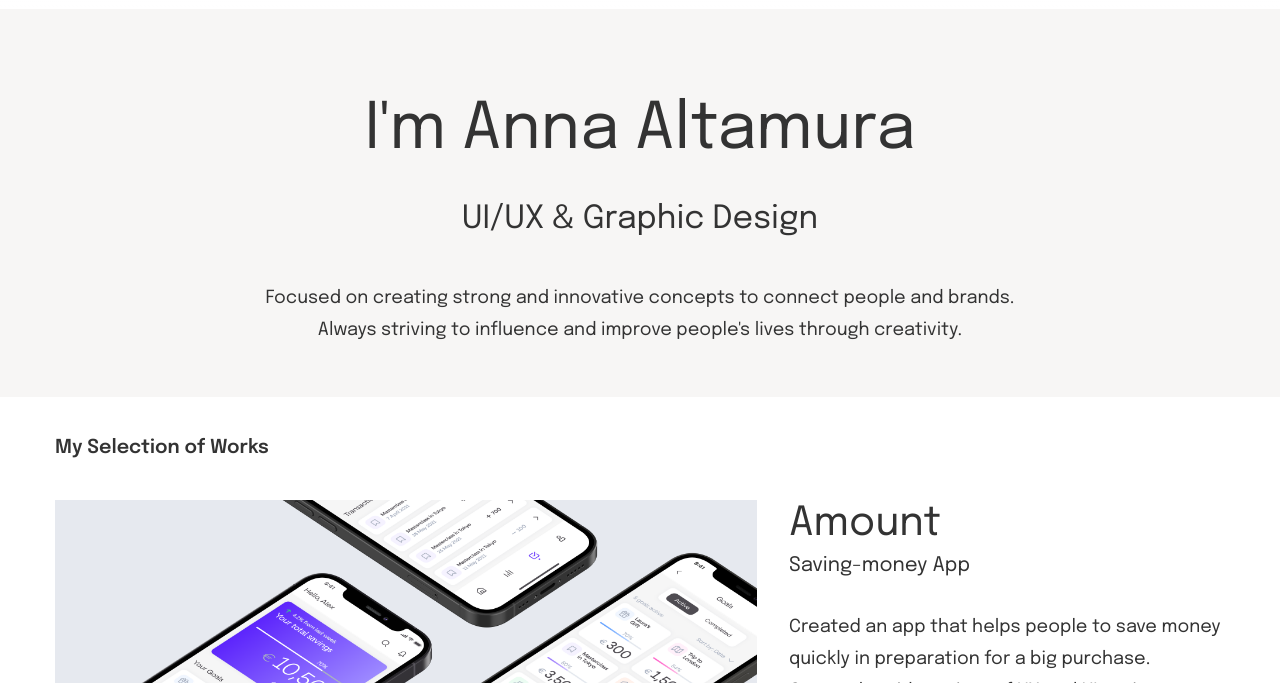
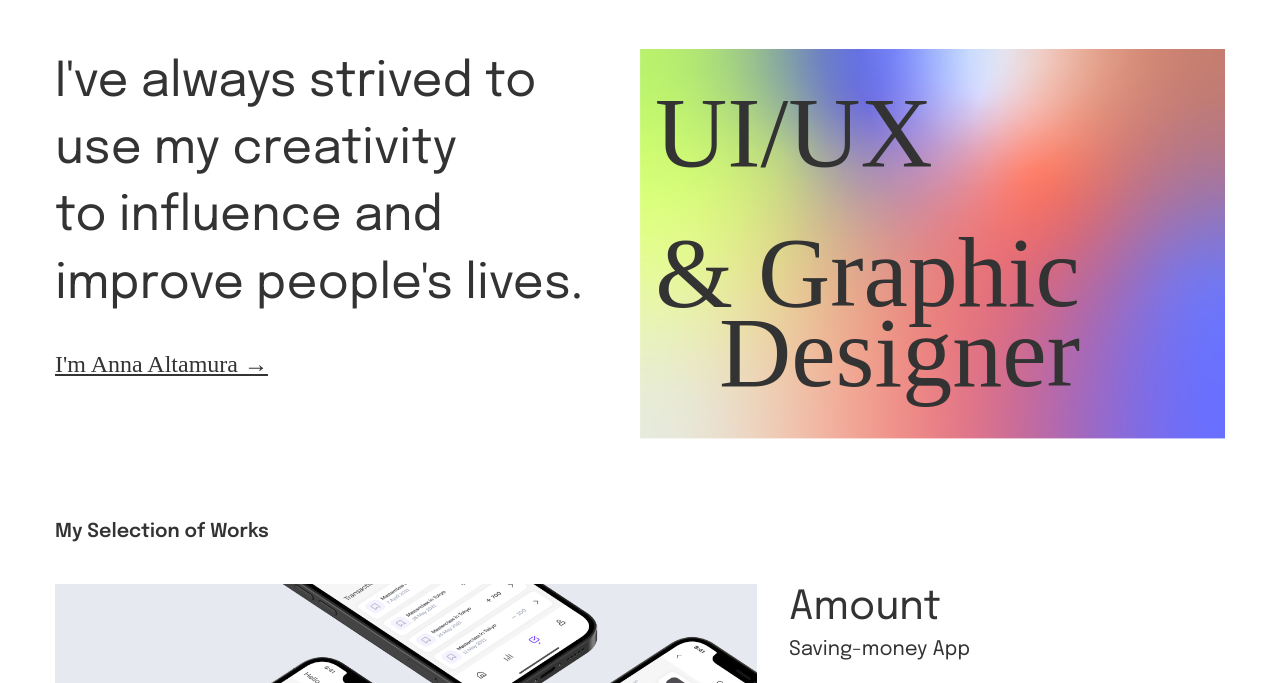
Before and after one commit to annaaltamura/annaaltamura.github.io, a plain HTML site: page index.html in a window 1280 px wide. Shown: the part 91-774 px from the top of the page. Drawn offline with nearby package versions, Linux system fonts and the light colour scheme; a web font is replaced by a local one.

Commit message:
Try 1 - New hero

```diff
--- a/css/style.css
+++ b/css/style.css
@@ -84,69 +84,53 @@ a:active {
 }
 
 .button-base {
-  background-color: #7e88c9;
-  text-align: center;
+  font-size: 24px;
+  font-weight: 500;
+  font-family: 'Cormorant Upright', serif;
+  text-align: left;
   color: #333333;
-  border-radius: 90px;
-  padding: 16px 32px 16px 32px;
-  text-decoration: none;
+  padding: 16px 0;
+  text-decoration: underline;
   display: inline-block;
   transition-duration: 0.6s;
 }
 
 .button-base:visited {
-  background-color: #7e88c9;
   color: #333333;
-  border-radius: 90px;
-  padding: 16px 32px 16px 32px;
-  text-decoration: none;
-  display: inline-block;
 }
 
 .button-base:hover {
-  background-color: #333333;
-  color: #7e88c9;
-  border-radius: 90px;
-  padding: 16px 32px 16px 32px;
-  text-decoration: none;
-  display: inline-block;
+  color: #808080;
+  padding-left: 16px;
 }
 
 .button-secondary {
   width: 100%;
+  font-size: 24px;
+  font-weight: 500;
+  padding: 16px 0;
+  font-family: 'Cormorant Upright', serif;
   margin-left: auto;
   margin-right: auto;
-  text-align: center;
-  background-color: transparent;
+  text-decoration: none;
+  background-color: #333333;
+  color: white;
+  padding: 16px 32px 16px 32px;
   border-radius: 90px;
-  color: #333333;
-  border: 3px solid #7e88c9;
-  padding: 16px 32px 16px 32px;
-  text-decoration: none;
   transition-duration: 0.6s;
 }
 
 .button-secondary:visited {
-  margin-left: auto;
-  margin-right: auto;
-  text-align: center;
-  background-color: transparent;
-  border-radius: 90px;
-  color: #333333;
-  border: 3px solid #7e88c9;
-  padding: 16px 32px 16px 32px;
-  text-decoration: none;
-  transition-duration: 0.6s;
+  color: white;
+  background-color: #333333;
 }
 
 .button-secondary:hover {
-  text-align: center;
-  background-color: #333333;
-  border-radius: 90px;
-  color: white;
-  padding: 16px 32px 16px 32px;
-  text-decoration: none;
-  transition-duration: 0.6s;
+color: white;
+opacity: 70%;
+text-decoration: underline;
+transition-duration: 0.6s;
+background-color: #333333;
 }
 
 /* Layout styling */
@@ -157,29 +141,6 @@ a:active {
 .row {
   margin: 40px 0;
   /* 25px top and bottom, 0 left and right */
-}
-
-#hero {
-  background-color: #f7f6f5;
-  padding: 20px 0;
-  display: inline-block;
-  width: 100%;
-}
-
-#hero h1 {
-  font-size: 2em;
-}
-
-#hero h1 span {
-  font-size: 50%;
-  display: block;
-  margin-top: 1em;
-}
-
-#hero h2 {
-  font-size: 1.3em;
-  padding-top: 24px;
-  margin: 0;
 }
 
 .logo {
@@ -203,8 +164,8 @@ a:active {
 
 header {
   /*  background-color: red;*/
-  background: rgb(255,255,255);
-  background: linear-gradient(0deg, rgba(255,255,255,0) 0%, rgba(255,255,255,0.7794468129048494) 47%, rgba(255,255,255,1) 100%);
+  background: rgb(255, 255, 255);
+  background: linear-gradient(0deg, rgba(255, 255, 255, 0) 0%, rgba(255, 255, 255, 0.7794468129048494) 47%, rgba(255, 255, 255, 1) 100%);
   position: fixed;
   width: 100%;
   padding: 12px 0;
@@ -217,7 +178,6 @@ nav>ul {
 }
 
 nav>ul>li>a {
-
   text-decoration: none;
   font-weight: 500;
 }
@@ -265,6 +225,44 @@ main {
   padding-top: 90px;
 }
 
+/*-----------------START HERO---------------------*/
+#hero {
+  background-color: white;
+  padding: 20px 0;
+  display: inline-block;
+  width: 100%;
+}
+
+#hero h1 {
+  font-size: 11vw;
+  margin: 0 0 16px 0;
+}
+
+#hero h2 {
+  font-weight: 400;
+  font-size: 64px;
+  font-family: 'Cormorant Upright', serif;
+  position: absolute;
+  z-index: 1;
+  display: block;
+  margin-top: 24px;
+  text-align: left;
+  float: left;
+  padding: 0 0 0 15px;
+}
+
+#hero span {
+  text-align: right;
+  float: right;
+  padding: 0 30px 0 0;
+}
+
+#hero .row {
+  margin-top: 0px;
+  margin-bottom: 0px;
+}
+
+/* --------------------END HERO--------------------*/
 /* -------END INTRO---------*/
 /* -------START WORKS-HOME ---------*/
 #works-home {
@@ -405,16 +403,40 @@ Medium devices (640px and larger)
     padding-top: 120px;
   }
 
+/*-------------------HERO +640PX-------------------*/
+
+
   #hero {
     padding-top: 40px;
     padding-bottom: 32px;
-    background-color: #f7f6f5;
-    text-align: center
   }
 
-  #hero h3 {
-    text-align: center
+  #hero h1 {
+    font-size: 32px;
+    margin: 0 0 16px 0;
   }
+
+  #hero h2 {
+    font-weight: 400;
+    font-size: 64px;
+    font-family: 'Cormorant Upright', serif;
+    position: absolute;
+    z-index: 1;
+    display: block;
+    margin-top: 24px;
+    text-align: left;
+    float: left;
+    padding: 0 0 0 15px;
+  }
+
+  #hero span {
+    text-align: right;
+    float: right;
+    padding: 16px 30px 0 0;
+    line-height: 0.8;
+  }
+
+  /*----------------------END HERO +640PX----------------------------*/
 
   #works-home h3 {
     display: block;
@@ -437,6 +459,7 @@ Medium devices (640px and larger)
     clear: both;
     display: table;
   }
+
 
   /*---------END HOME 640PX-----------*/
   /*---------START ABOUT 640PX-----------*/
@@ -529,9 +552,25 @@ Large devices (1024px or larger)
     padding-top: 100px;
   }
 
+  /*----------------------START HERO +1024-------------*/
+
   #hero h1 {
-    font-size: 4em;
+    font-size: 48px;
+    line-height: 1.4;
   }
+
+  #hero h2 {
+    font-size: 100px;
+  }
+
+  #hero span {
+    padding: 40px 200px 0 0;
+    line-height: 0.8;
+  }
+
+
+
+  /*----------------------END HERO +1024-------------*/
 
   .col-lg-7 {
     width: 60%;
--- a/index.html
+++ b/index.html
@@ -10,6 +10,7 @@
   <link rel="preconnect" href="https://fonts.googleapis.com">
   <link rel="preconnect" href="https://fonts.gstatic.com" crossorigin>
   <link href="https://fonts.googleapis.com/css2?family=Epilogue:wght@400;500;600&display=swap" rel="stylesheet">
+  <link href="https://fonts.googleapis.com/css2?family=Cormorant+Upright:wght@300;400;500;700&display=swap" rel="stylesheet">
   <script src="https://kit.fontawesome.com/67f77ba62b.js" crossorigin="anonymous"></script>
   <meta name="viewport" content="width=device-width, initial-scale=1">
 </head>
@@ -36,9 +37,24 @@
   <main id="home">
     <div id="hero">
       <div class="container">
-        <h1>I'm Anna Altamura <span>UI/UX & Graphic Design</span></h1>
-        <p>Focused on creating strong and innovative concepts to connect people and brands. Always striving to influence and improve people's
-          lives through creativity.</p>
+        <div class="row">
+          <div class="col-md-6 padding-right">
+            <h1>I've always strived to use my creativity <br> to influence and improve people's lives.</h1>
+
+            <a href="about.html" class="button-base">I'm Anna Altamura →</a>
+          </div>
+          <div class="col-md-6">
+            <h2>UI/UX<span>& Graphic<br>Designer</span></h2>
+              <picture>
+                <source srcset="img/hero_anna_altamura@1x.png" media="(max-width:767px)">
+                <img src="img/hero_anna_altamura@2x.png" alt="Garden-in-Bloom-App">
+              </picture>
+
+          </div>
+        </div>
+
+
+
       </div>
     </div>
     <div id="works-home">
@@ -55,7 +71,7 @@
             <h3 class="title">Amount <span>Saving-money App</span></h3>
             <p>Created an app that helps people to save money quickly in preparation for a big purchase. Covered a wide variety of UX and UI project stages. Designing according to user testing feedback, in order to simplify and make the app
               accessible to anyone.</p>
-            <a href="amount.html" class="button-base">Read More</a>
+            <a href="amount.html" class="button-base">Read More →</a>
           </div>
         </div>
         <div class="row">
@@ -69,7 +85,7 @@
             <h3 class="title">Garden In Bloom <span>Plant Shop App</span></h3>
             <p>Conceptualized and crafted a native mobile app where you can buy plants. Designed to follow each platform's standard, mixed with a visual identity that reminds the values of the product. Providing the best shop experience solution
               and personalized plants care.</p>
-            <a href="gardeninbloom.html" class="button-base">Read More</a>
+            <a href="gardeninbloom.html" class="button-base">Read More →</a>
           </div>
         </div>
         <div class="row">
@@ -90,7 +106,7 @@
           </div>
         </div>
         <div class="row">
-          <a href="works.html" class="button-secondary">All Projects</a>
+          <a href="works.html" class="button-secondary">All Projects →</a>
 
 
         </div>
```
Also changed, not shown: works.html (+2 -2 lines), img/hero_anna_altamura@1x.png (added), img/hero_anna_altamura@2x.png (added).
